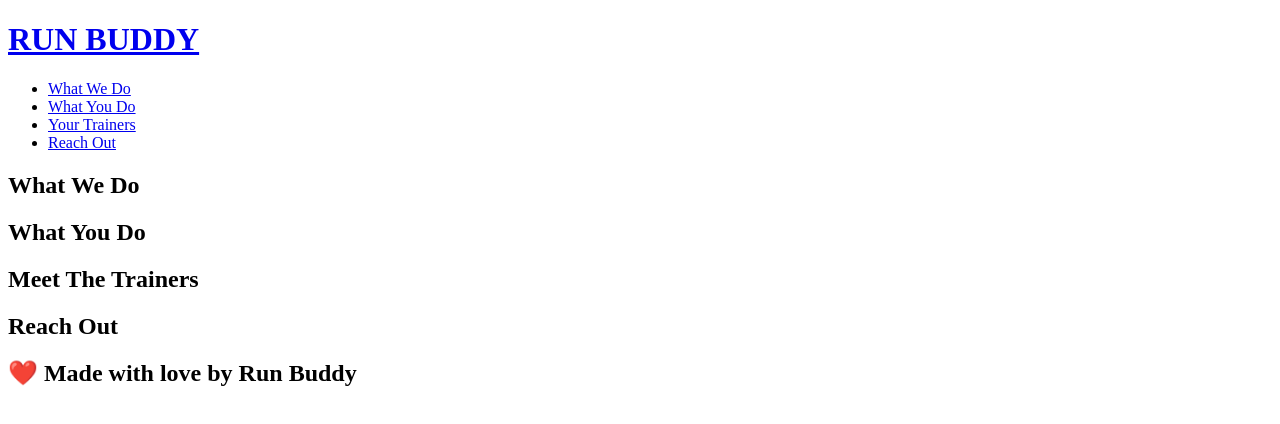
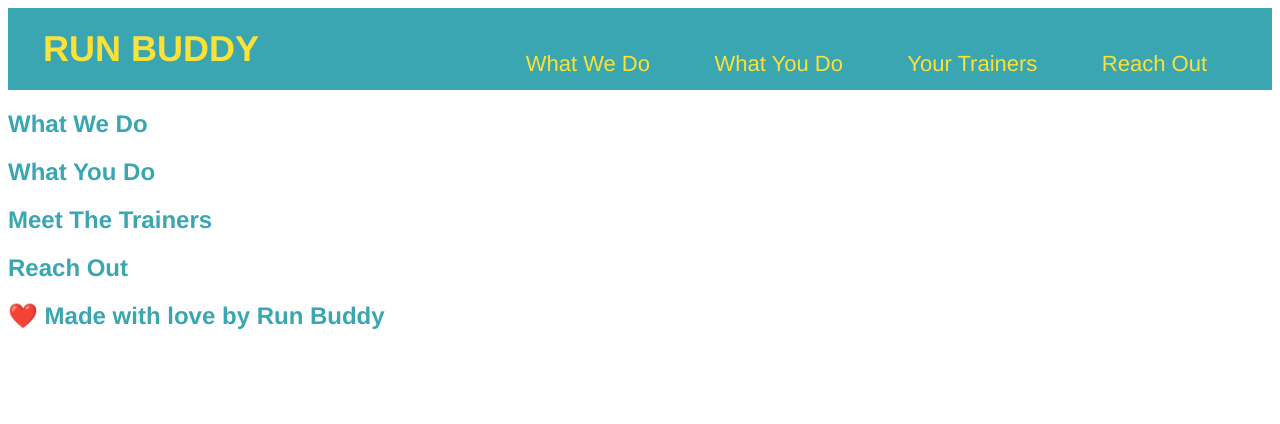
Before and after one commit to kweimer1/Run-buddy, a plain HTML site: page index.html in a window 1280 px wide. Drawn offline with Linux system fonts and the light colour scheme.

Commit message:
header finished

```diff
--- /dev/null
+++ b/assets/css/style.css
@@ -0,0 +1,38 @@
+body {
+    /* more on this crazy alphanumerical value in a minute! */
+    color: #39a6b2;
+    font-family: Helvetica, Arial, sans-serif;
+  }
+  header {
+    padding: 20px 35px;
+    background-color: #39a6b2;
+  }
+  header h1 a {
+    font-weight: bold;
+    font-size: 36px;
+    color: #fce138;
+    margin: 0;
+  }
+  header a {
+    text-decoration: none;
+    color: #fce138;
+  }
+  header nav {
+    float: right;
+    margin: 7px 0;
+  }
+  header nav ul li {
+    display: inline;
+  }
+  header nav ul li a {
+      margin: 0 30px;
+      font-weight: lighter;
+      font-size: 22px;
+  }
+  header h1 {
+    font-weight: bold;
+    font-size: 36px;
+    color: #fce138;
+    margin: 0;
+    display: inline;
+  }
--- a/index.html
+++ b/index.html
@@ -3,20 +3,19 @@
     <head>
         <meta charset="UTF-8" />
         <title>Run Buddy</title>
+        <link rel="stylesheet" href="./assets/css/style.css" />
     </head>
     <body>
 <!-- navigation -->
 <header>
-    <h1>
-        <a href="/">RUN BUDDY</a>
-    </h1>
+    <h1><a href="/">RUN BUDDY</a></h1>
     <nav>
 <!-- Unordered list element -->
     <ul>
     <!-- list item element -->
         <li>
         <!-- Anchor element -->
-            <A href="#what-we-do">What We Do</a>
+            <a href="#what-we-do">What We Do</a>
         </li>
          <li>
             <a href="#what-you-do">What You Do</a>
```
